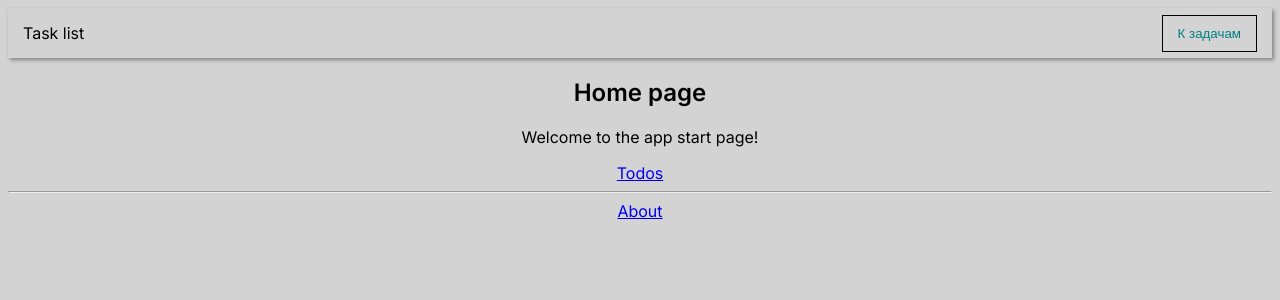
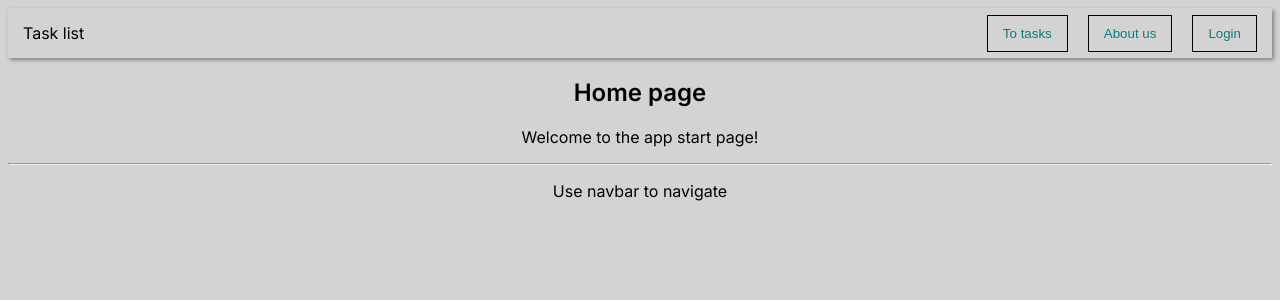
Before and after one commit to apachqq/task-list-vue, a Vue app: page / in a window 1280 px wide. Shown: the top 300 px of the page. Built offline with nearby package versions, Linux system fonts and the light colour scheme; no server answers.

Commit message:
navbar-final

```diff
--- a/src/components/TheNavbar.vue
+++ b/src/components/TheNavbar.vue
@@ -2,7 +2,9 @@
     <div class="navbar">
         <div @click="this.$router.push('/')" style="cursor: default">Task list</div>
         <div class="navbar__btns">
-            <my-button @click="this.$router.push('/todos')">К задачам</my-button>
+            <my-button @click="this.$router.push('/todos')">To tasks</my-button>
+            <my-button @click="this.$router.push('/about')" style="margin-left: 20px">About us</my-button>
+            <my-button @click="this.$router.push('/login')" style="margin-left: 20px">Login</my-button>
         </div>
     </div>
 </template>
--- a/src/pages/HomePage.vue
+++ b/src/pages/HomePage.vue
@@ -2,9 +2,8 @@
     <div>
         <h2>Home page</h2>
         <p>Welcome to the app start page!</p>
-        <router-link to="/todos">Todos</router-link>
-        <hr>
-        <router-link to="/about">About</router-link>
+        <hr />
+        <p>Use navbar to navigate</p>
     </div>
 </template>
 
```
